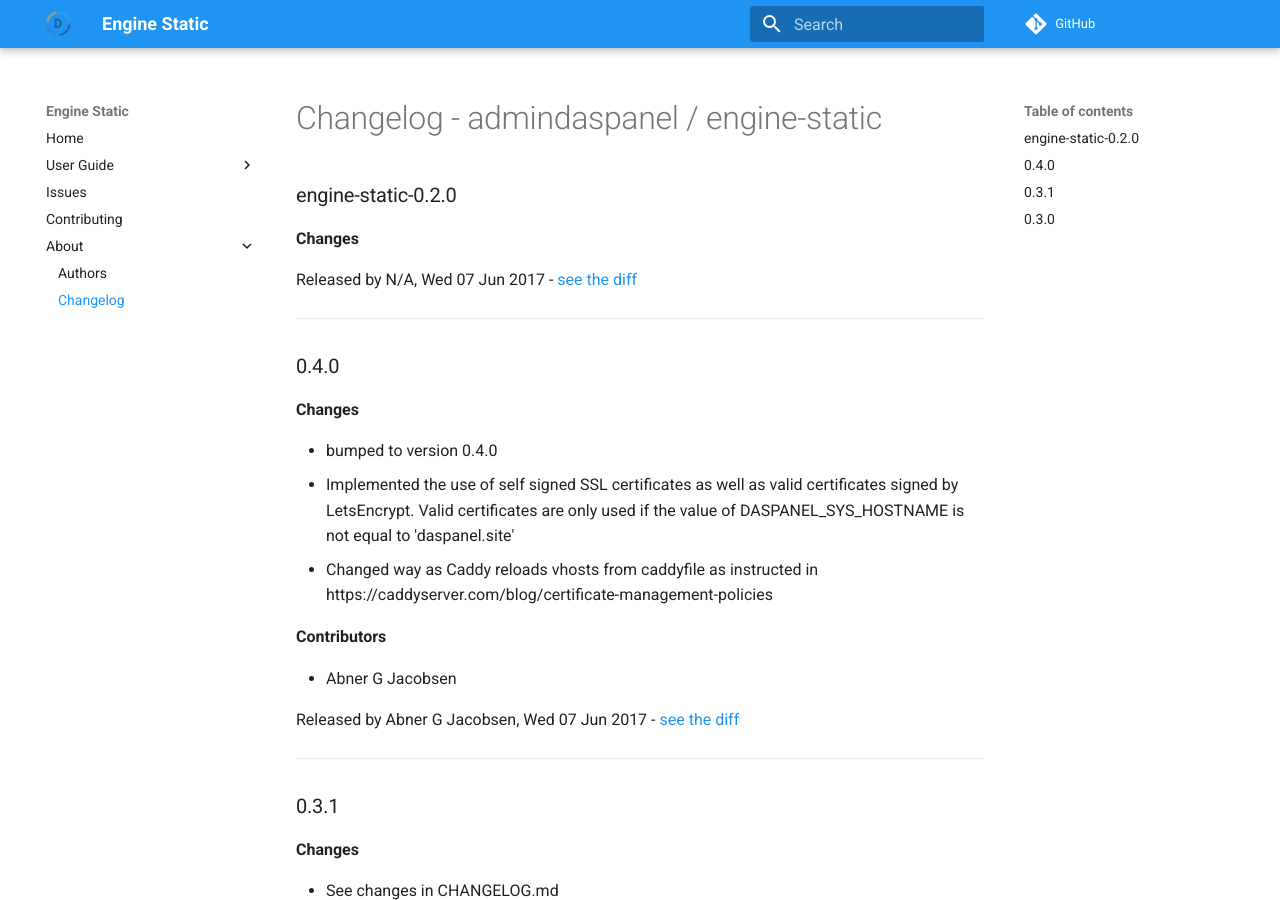
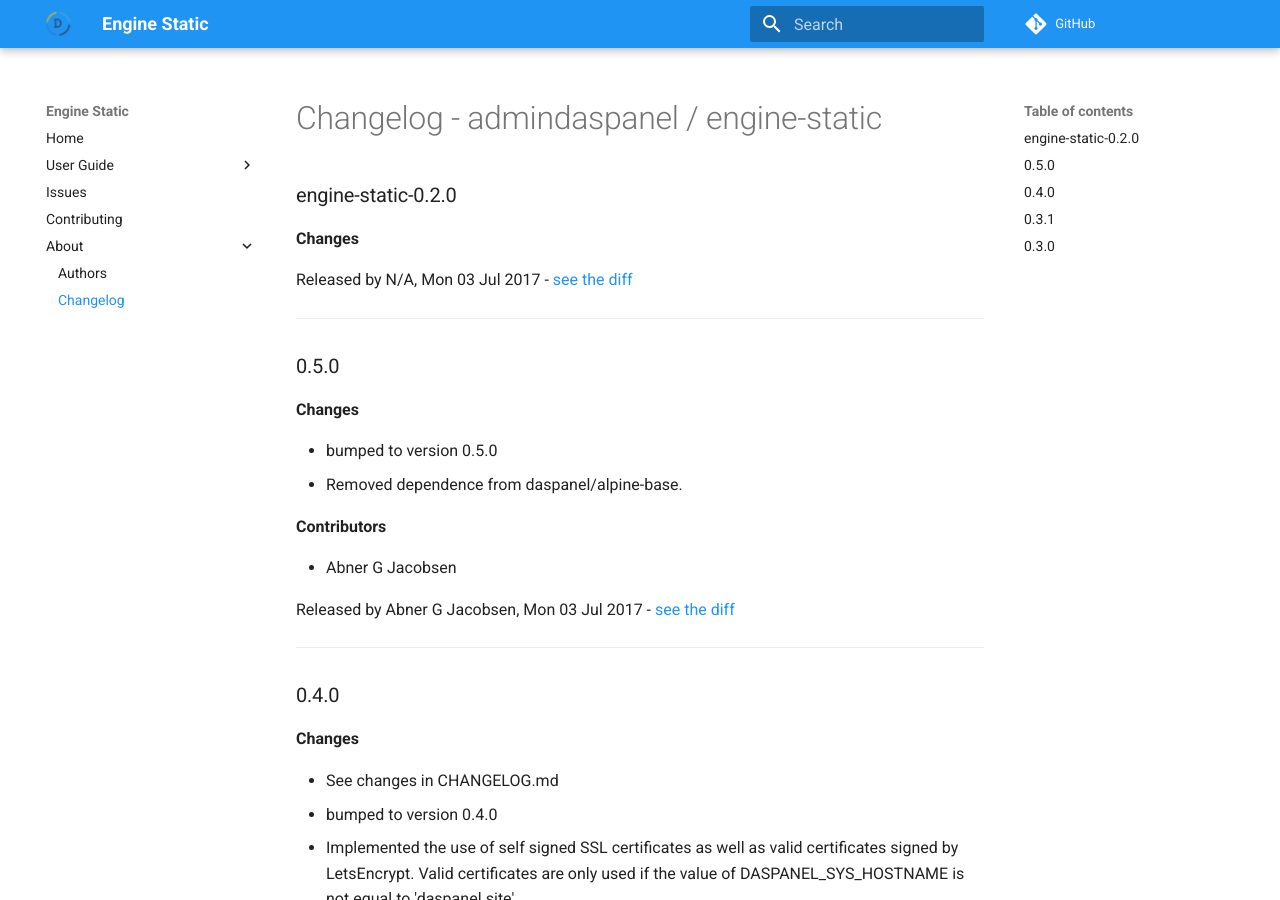
Before and after one commit to daspanel/engine-static, an MkDocs documentation site: the page built from docs/changelog.md, in a window 1280 px wide and 900 px high. Built offline with MkDocs 1.6.1 and Material for MkDocs 9.7.7, drawn with Linux system fonts in a browser that asks for light colours; comment, search, counter and statistics services are not loaded; old or Windows-style settings are respelled for this version of MkDocs.

Commit message:
See changes in CHANGELOG.md

```diff
--- a/docs/changelog.md
+++ b/docs/changelog.md
@@ -4,13 +4,28 @@
 __Changes__
 
 
-Released by N/A, Wed 07 Jun 2017 -
+Released by N/A, Mon 03 Jul 2017 -
 [see the diff](https://github.com/admindaspanel/engine-static/compare/...#diff)
+______________
+
+### 0.5.0
+__Changes__
+
+- bumped to version 0.5.0
+- Removed dependence from daspanel/alpine-base.
+
+__Contributors__
+
+- Abner G Jacobsen
+
+Released by Abner G Jacobsen, Mon 03 Jul 2017 -
+[see the diff](https://github.com/admindaspanel/engine-static/compare/0.4.0...0.5.0#diff)
 ______________
 
 ### 0.4.0
 __Changes__
 
+- See changes in CHANGELOG.md
 - bumped to version 0.4.0
 - Implemented the use of self signed SSL certificates as well as valid certificates signed by LetsEncrypt. Valid certificates are only used if the value of DASPANEL_SYS_HOSTNAME is not equal to 'daspanel.site'
 - Changed way as Caddy reloads vhosts from caddyfile as instructed in https://caddyserver.com/blog/certificate-management-policies
```
Also changed, not shown: CHANGELOG.md (+16 -1 lines).
